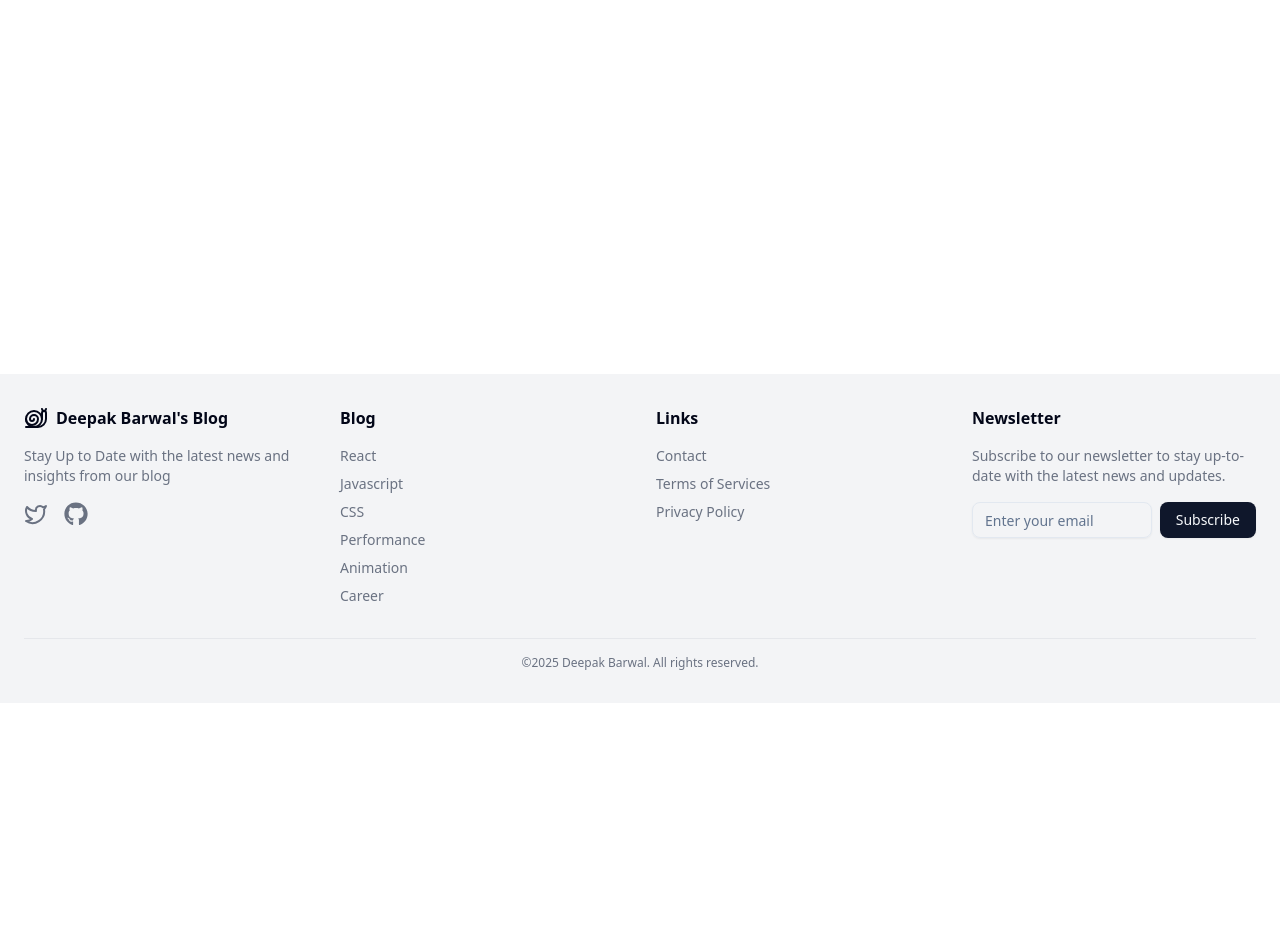
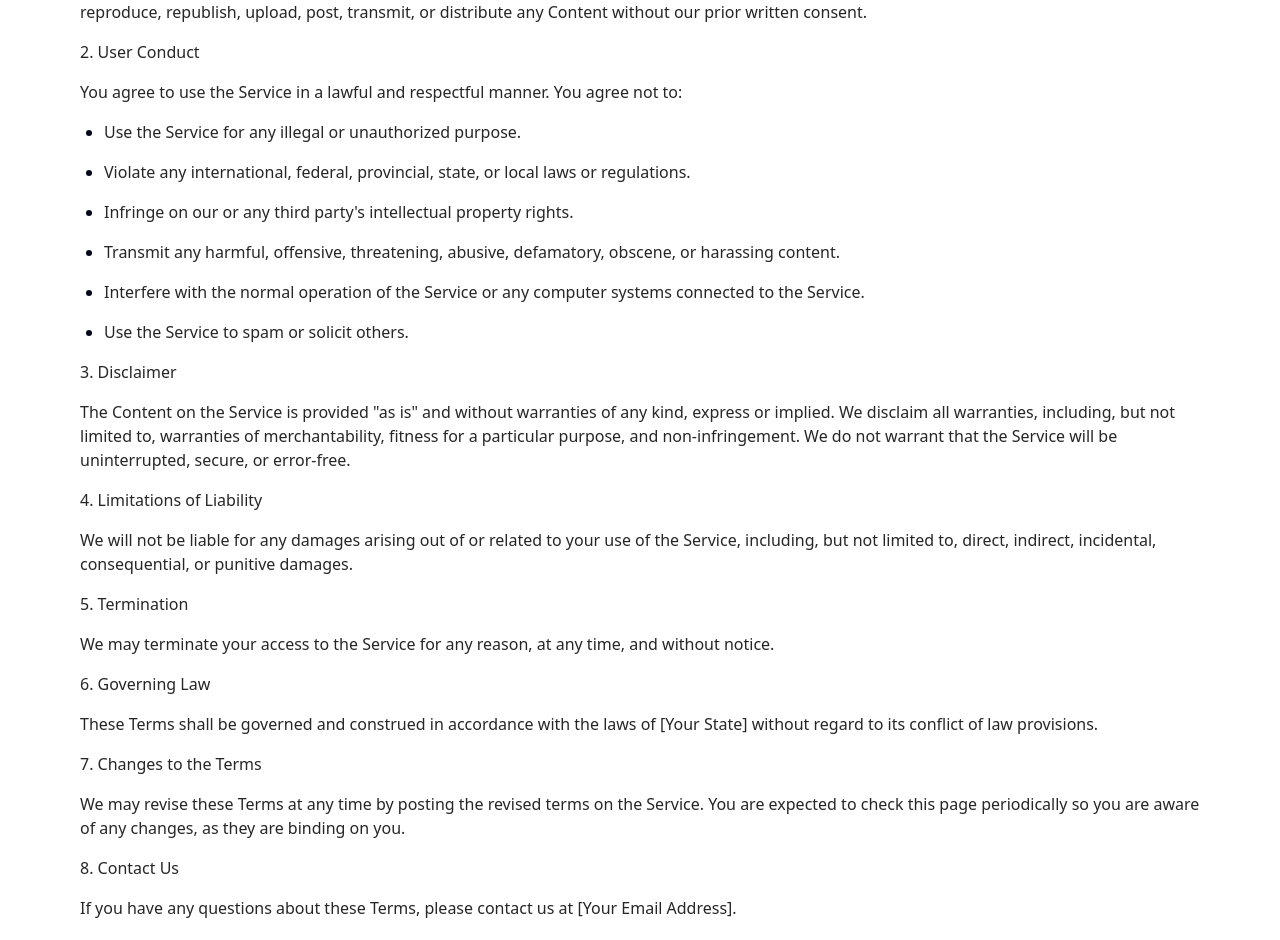
Before and after one commit to DeepakBarwal/my-blog, a Next.js app: page /terms-of-services in a window 1280 px wide. Before the commit this address had no page. Shown: the part 466-1406 px from the top of the page. Before the commit the page ends 1169 px from the top, so only its background shows below. Built offline with nearby package versions, Linux system fonts and the light colour scheme.

Commit message:
add: about, ToS & privacy policy pages

```diff
--- /dev/null
+++ b/src/app/about/page.tsx
@@ -0,0 +1,46 @@
+import { Metadata } from "next";
+import Container from "@/components/Container";
+import Header from "@/components/Header";
+import MainNav from "@/components/main-nav";
+
+export const metadata: Metadata = {
+  title: "About Me",
+  description: "Information about me",
+};
+
+export default async function AboutPage() {
+  return (
+    <>
+      <div className="bg-gray-100 dark:bg-gray-800">
+        <Container>
+          <MainNav />
+          <Header>
+            <h1 className="title font-semibold text-2xl tracking-tighter mt-4 capitalize">
+              About Me
+            </h1>
+          </Header>
+        </Container>
+      </div>
+      <Container>
+        <div className="container max-w-6xl py-6 lg:py-10">
+          <div className="flex flex-col md:flex-row gap-8 items-center md:items-start">
+            <div className="min-w-48 max-w-48 flex flex-col gap-2">
+              <p className="text-muted-foreground text-center break-words">
+                Software Developer
+              </p>
+            </div>
+            <p className="text-muted-foreground text-lg py-4">
+              Lorem ipsum dolor sit amet, consectetur adipiscing elit, sed do
+              eiusmod tempor incididunt ut labore et dolore magna aliqua. Ut
+              enim ad minim veniam, quis nostrud exercitation ullamco laboris
+              nisi ut aliquip ex ea commodo consequat. Duis aute irure dolor in
+              reprehenderit in voluptate velit esse cillum dolore eu fugiat
+              nulla pariatur. Excepteur sint occaecat cupidatat non proident,
+              sunt in culpa qui officia deserunt mollit anim id est laborum
+            </p>
+          </div>
+        </div>
+      </Container>
+    </>
+  );
+}
--- a/src/app/blog/utils.ts
+++ b/src/app/blog/utils.ts
@@ -69,3 +69,13 @@ export function formatDate(date: string, includeRelative = false) {
 
   return `${fullDate} (${formattedDate})`;
 }
+
+export function getTermsOfServices() {
+  return getMdxData(
+    path.join(process.cwd(), "src", "app", "terms-of-services")
+  );
+}
+
+export function getPrivacyPolicy() {
+  return getMdxData(path.join(process.cwd(), "src", "app", "privacy-policy"));
+}
--- /dev/null
+++ b/src/app/privacy-policy/page.tsx
@@ -0,0 +1,30 @@
+import { Metadata } from "next";
+import { notFound } from "next/navigation";
+import Container from "@/components/Container";
+import { getPrivacyPolicy } from "@/app/blog/utils";
+import MainNav from "@/components/main-nav";
+import CustomMdx from "@/components/mdx";
+
+export const metadata: Metadata = {
+  title: "Privary Policy",
+  description: "This page explains the Privacy Policy of the site.",
+};
+
+export default function Page() {
+  const post = getPrivacyPolicy().find(
+    (post) => post.slug === "privacy-policy"
+  );
+
+  if (!post) {
+    notFound();
+  }
+
+  return (
+    <Container>
+      <MainNav />
+      <article className="prose">
+        <CustomMdx source={post.content} />
+      </article>
+    </Container>
+  );
+}
--- /dev/null
+++ b/src/app/privacy-policy/privacy-policy.mdx
@@ -0,0 +1,52 @@
+---
+title: "Privacy Policy"
+publishedAt: "2025-06-01"
+summary: "Privacy Policy"
+category: "Privacy Policy"
+---
+
+# Privacy Policy
+
+### Welcome to Deepak Barwal&apos;s Blog!
+
+We take your privacy seriously. This Privacy Policy explains how we collect, use, and disclose information from and about you when you visit our website [Your Website URL] (the "Service").
+
+**1. Information We Collect**
+
+We only collect personal information from you if you choose to subscribe to our email list. When you subscribe, you may provide us with your email address.
+
+We may also collect non-personal information about your use of the Service, such as your browsing history, IP address, and device information. This information is collected through cookies and similar tracking technologies.
+
+**2. Use of Information**
+
+We will only use your email address to send you new blog posts and newsletters. We will not share your email address with any third-party companies for marketing purposes.
+
+**3. Cookies and Tracking Technologies**
+
+We use cookies and similar tracking technologies to collect and analyze non-personal information about your use of the Service. This information helps us improve the functionality and user experience of the Service.
+
+You can choose to disable cookies in your web browser settings. However, this may limit your ability to use certain features of the Service.
+
+**4. Your Choices**
+
+You can unsubscribe from our email list at any time by clicking the "unsubscribe" link at the bottom of any email we send you.
+
+**5. Data Retention**
+
+We will retain your email address for as long as you are subscribed to our email list. We will delete your email address from our records when you unsubscribe.
+
+**6. Security**
+
+We take reasonable steps to protect your information from unauthorized access, disclosure, alteration, or destruction. However, no website or internet transmission is completely secure. We cannot guarantee the security of your information.
+
+**7. Children's Privacy**
+
+Our Service is not directed to children under the age of 13. We do not knowingly collect personal information from children under 13. If you are a parent or guardian and you learn that your child has provided us with personal information, please contact us. We will delete such information from our records.
+
+**8. Changes to this Privacy Policy**
+
+We may revise this Privacy Policy at any time by posting the revised terms on the Service. You are expected to check this page periodically so you are aware of any changes, as they are binding on you.
+
+**9. Contact Us**
+
+If you have any questions about this Privacy Policy, please contact us at [Your Email Address].
--- /dev/null
+++ b/src/app/terms-of-services/page.tsx
@@ -0,0 +1,30 @@
+import { Metadata } from "next";
+import { notFound } from "next/navigation";
+import Container from "@/components/Container";
+import CustomMdx from "@/components/mdx";
+import MainNav from "@/components/main-nav";
+import { getTermsOfServices } from "@/app/blog/utils";
+
+export const metadata: Metadata = {
+  title: "Terms Of Services",
+  description: "This page explains the terms of use of the site.",
+};
+
+export default function Page() {
+  const post = getTermsOfServices().find(
+    (post) => post.slug === "terms-of-services"
+  );
+
+  if (!post) {
+    notFound();
+  }
+
+  return (
+    <Container>
+      <MainNav />
+      <article className="prose">
+        <CustomMdx source={post.content} />
+      </article>
+    </Container>
+  );
+}
--- /dev/null
+++ b/src/app/terms-of-services/terms-of-services.mdx
@@ -0,0 +1,56 @@
+---
+title: "Terms Of Services"
+publishedAt: "2025-06-01"
+summary: "Terms of Services"
+category: "Terms of Services"
+---
+
+# Terms of Use
+
+## Welcome to Deepak Barwal&apos;s Blog!
+
+These terms of use ("Terms") outline the rules and regulations for using our website [Your Website URL] (Deepak Barwal&apos;s Blog") operated by [Your Name] ("we," "us," or "our").
+
+**By accessing or using the Service, you agree to be bound by these Terms. If you disagree with any part of the terms, then you may not access the Service.**
+
+**1. Use of Content**
+
+The content on the Service, including text, graphics, code, images, and other materials (the "Content"), is protected by copyright, trademarks, and other intellectual property laws. You may access and use the Content for your personal, non-commercial use only. You may not modify, copy, reproduce, republish, upload, post, transmit, or distribute any Content without our prior written consent.
+
+**2. User Conduct**
+
+You agree to use the Service in a lawful and respectful manner. You agree not to:
+
+    - Use the Service for any illegal or unauthorized purpose.
+
+    - Violate any international, federal, provincial, state, or local laws or regulations.
+    - Infringe on our or any third party's intellectual property rights.
+    - Transmit any harmful, offensive, threatening, abusive, defamatory, obscene, or harassing content.
+    - Interfere with the normal operation of the Service or any computer systems connected to the Service.
+    - Use the Service to spam or solicit others.
+
+**3. Disclaimer**
+
+The Content on the Service is provided "as is" and without warranties of any kind, express or implied. We disclaim all warranties, including, but not limited to, warranties of merchantability, fitness for a particular purpose, and non-infringement. We do not warrant that the Service will be uninterrupted, secure, or error-free.
+
+**4. Limitations of Liability**
+
+We will not be liable for any damages arising out of or related to your use of the Service, including, but not limited to, direct, indirect, incidental, consequential, or punitive damages.
+
+**5. Termination**
+
+We may terminate your access to the Service for any reason, at any time, and without notice.
+
+**6. Governing Law**
+
+These Terms shall be governed and construed in accordance with the laws of [Your State] without regard to its conflict of law provisions.
+
+**7. Changes to the Terms**
+
+We may revise these Terms at any time by posting the revised terms on the Service. You are expected to check this page periodically so you are aware of any changes, as they are binding on you.
+
+**8. Contact Us**
+
+If you have any questions about these Terms, please contact us at [Your Email Address].
+
+**Please note that this is a basic template and you may need to modify it to fit your specific needs. It is recommended that you consult with an attorney to ensure that your Terms of Use are compliant with all applicable laws.**
```
